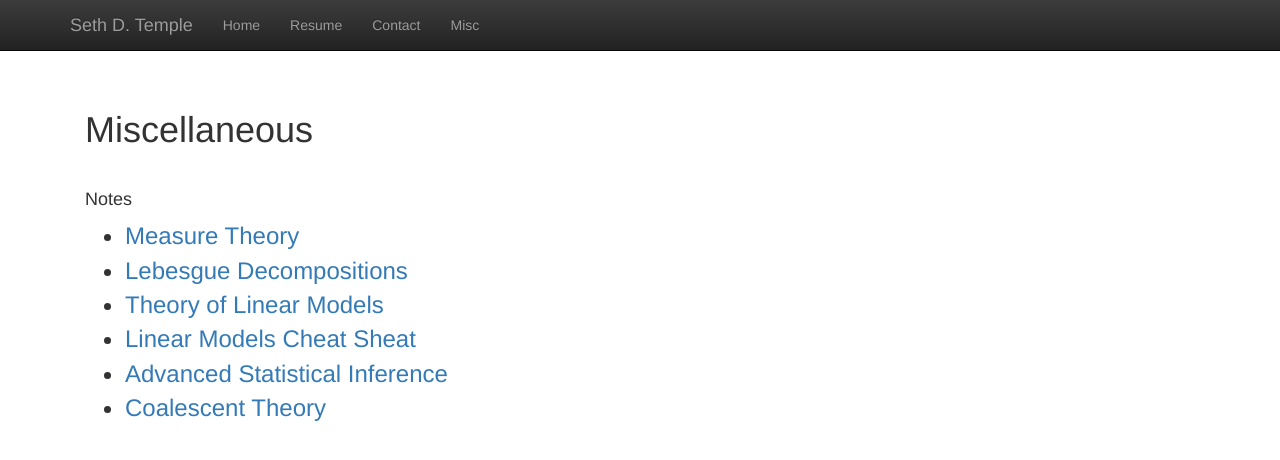
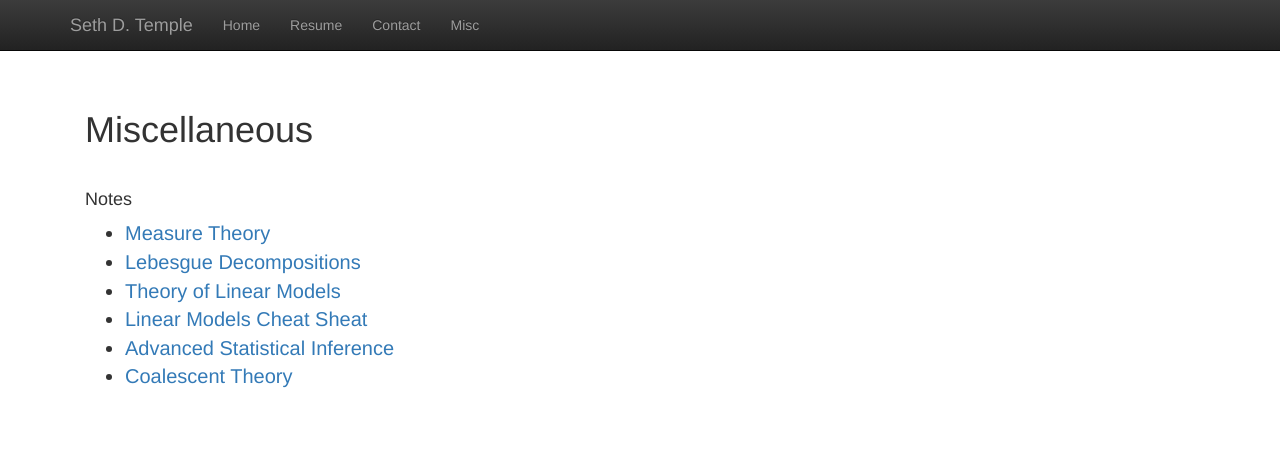
Before and after one commit to sdtemple/sdtemple.github.io, a Jekyll site: the page built from misc.html, in a window 1280 px wide. Shown: the top 460 px of the page. Built offline with Jekyll 4.4.1, drawn with Linux system fonts in a browser that asks for light colours; nearby versions of some CDN libraries; library files that are not in the unit come from our copies.

Commit message:
decreasing font misc

```diff
--- a/misc.html
+++ b/misc.html
@@ -6,15 +6,15 @@ title:  'Misc'
 <h1>Miscellaneous</h1>
 <br/>
 
-<h4>Notes</h4>
+<h4 style="font-size: 24;">Notes</h4>
 <p class="content" style="padding:0px;margin:0px 20px 0px;font-size: 28px;">
   <ul>
-    <li style="font-size: 24px;"><a href = "files/sheet_stat559_sdtemple.pdf">Measure Theory</a></li>
-    <li style="font-size: 24px;"><a href = "files/lebesgue_decompositions_stat559_sdtemple.pdf">Lebesgue Decompositions</a></li>
-    <li style="font-size: 24px;"><a href = "files/notes_biost533_sdtemple.pdf">Theory of Linear Models</a></li>
-    <li style="font-size: 24px;"><a href = "files/sheet_biost533_sdtemple.pdf">Linear Models Cheat Sheat</a></li>
-    <li style="font-size: 24px;"><a href = "files/sheet_stat580s_sdtemple.pdf">Advanced Statistical Inference</a></li>
-    <li style="font-size: 24px;"><a href = "https://www.overleaf.com/read/xgwgshfwjgtp">Coalescent Theory</a></li>
+    <li style="font-size: 20px;"><a href = "files/sheet_stat559_sdtemple.pdf">Measure Theory</a></li>
+    <li style="font-size: 20px;"><a href = "files/lebesgue_decompositions_stat559_sdtemple.pdf">Lebesgue Decompositions</a></li>
+    <li style="font-size: 20px;"><a href = "files/notes_biost533_sdtemple.pdf">Theory of Linear Models</a></li>
+    <li style="font-size: 20px;"><a href = "files/sheet_biost533_sdtemple.pdf">Linear Models Cheat Sheat</a></li>
+    <li style="font-size: 20px;"><a href = "files/sheet_stat580s_sdtemple.pdf">Advanced Statistical Inference</a></li>
+    <li style="font-size: 20px;"><a href = "https://www.overleaf.com/read/xgwgshfwjgtp">Coalescent Theory</a></li>
   </ul>
  </p>
 <br/>
```
